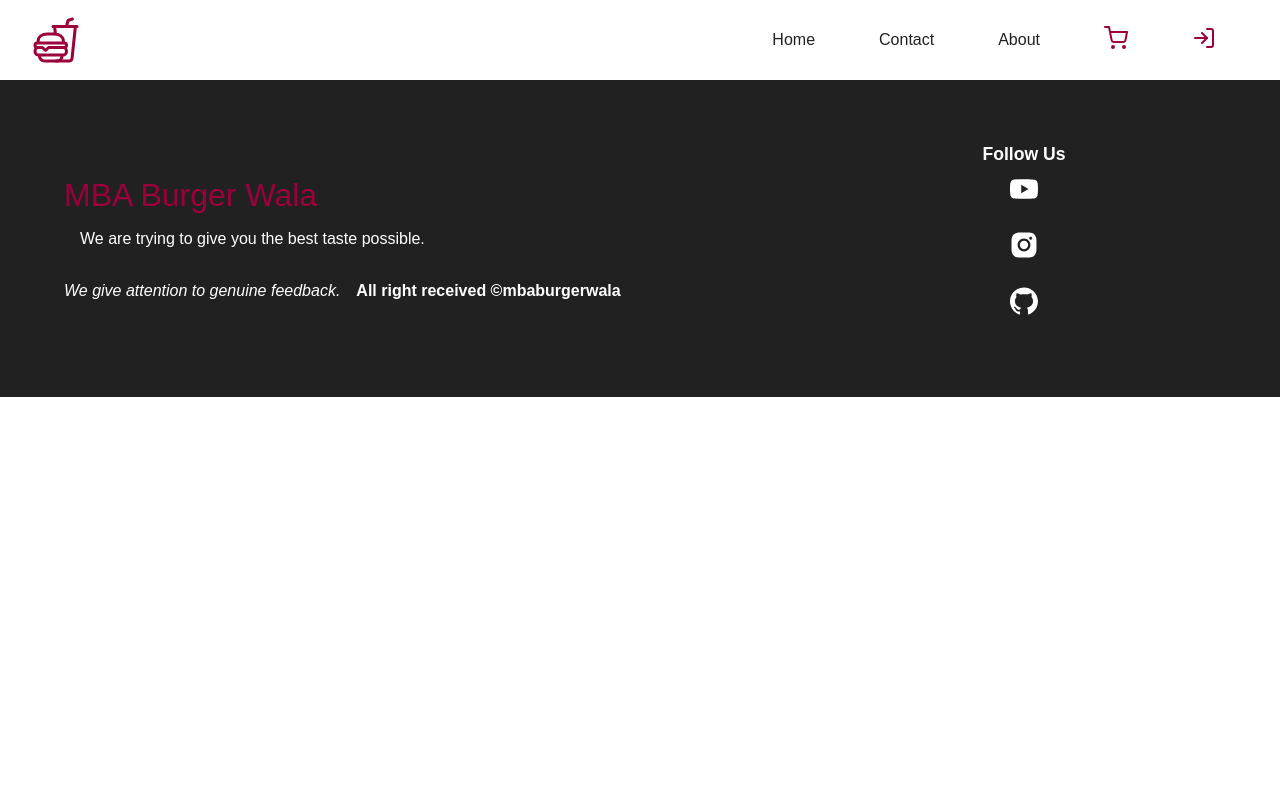
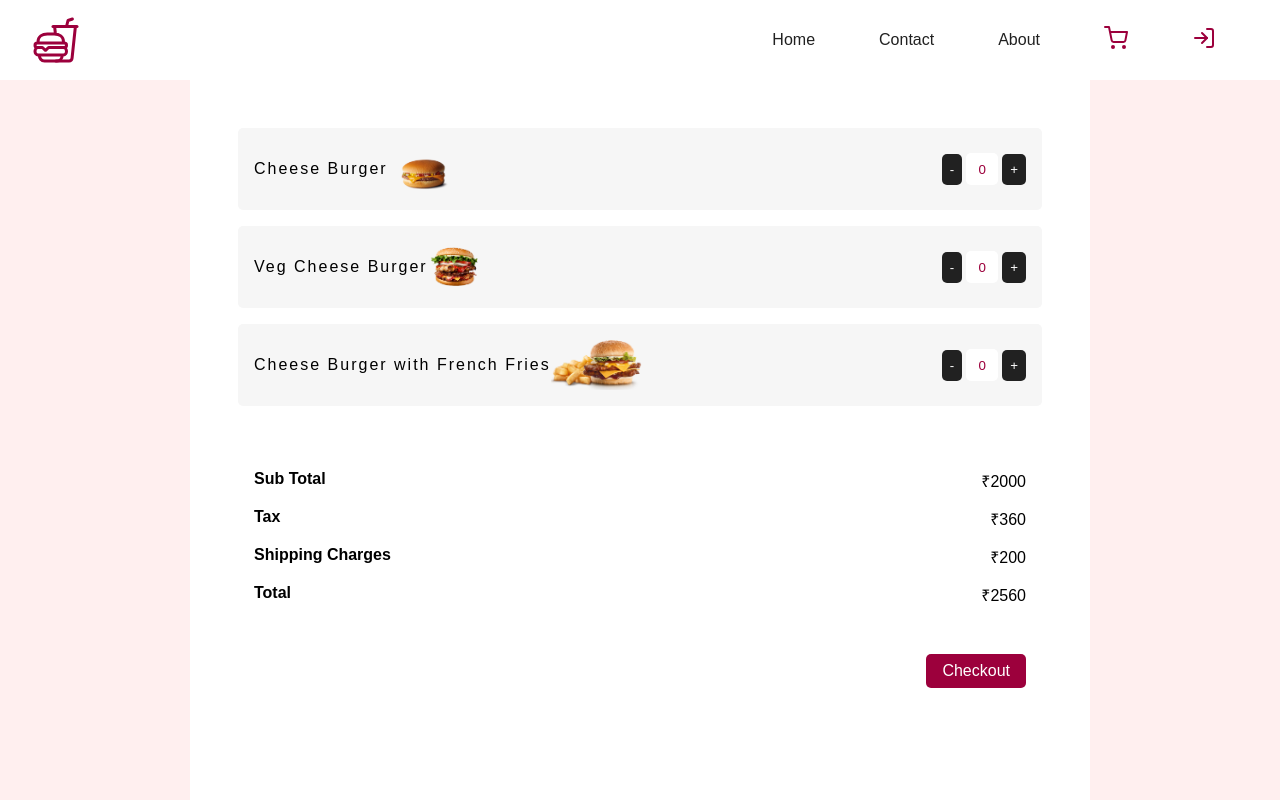
Before and after one commit to devpranab/mba-burger-wala-ui, a React (Create React App) app: page /cart in a window 1280 px wide. Shown: the top 800 px of the page. Built offline with nearby package versions, Linux system fonts and the light colour scheme; a web font is replaced by a local one.

Commit message:
Cart Section Design

```diff
--- a/src/App.js
+++ b/src/App.js
@@ -3,6 +3,7 @@ import Header from './components/Header/Header';
 import Home from './components/Home/Home';
 import Footer from './components/Footer/Footer';
 import Contact from './components/Contact/Contact';
+import Cart from './components/Cart/Cart';
 import './styles/app.scss';
 
 function App() {
@@ -12,6 +13,7 @@ function App() {
       <Routes>
         <Route path="/" element={<Home/>}></Route>
         <Route path="/contact" element={<Contact/>}></Route>
+        <Route path="/cart" element={<Cart/>}></Route>
       </Routes>
       <Footer/>
     </Router>
--- /dev/null
+++ b/src/components/Cart/Cart.js
@@ -0,0 +1,67 @@
+import React from "react";
+import './Cart.scss';
+import { Link } from "react-router-dom";
+import burger1 from "../../assets/images/burger1.png";
+import burger2 from "../../assets/images/burger2.png";
+import burger3 from "../../assets/images/burger3.png";
+import CartItem from "./CartItem";
+
+const Cart = () => {
+  const increment = (item) => {
+
+  };
+
+  const decrement = (item) => {
+
+  };
+
+  return (
+    <section className="cart">
+      <main>
+        <CartItem
+          title={"Cheese Burger"}
+          img={burger1}
+          value={0}
+          increment={() => increment(1)}
+          decrement={() => decrement(1)}
+        />
+        <CartItem
+          title={"Veg Cheese Burger"}
+          img={burger2}
+          value={0}
+          increment={() => increment(2)}
+          decrement={() => decrement(2)}
+        />
+        <CartItem
+          title={"Cheese Burger with French Fries"}
+          img={burger3}
+          value={0}
+          increment={() => increment(3)}
+          decrement={() => decrement(3)}
+        />
+
+        <article>
+          <div>
+            <h4>Sub Total</h4>
+            <p>₹{2000}</p>
+          </div>
+          <div>
+            <h4>Tax</h4>
+            <p>₹{2000 * 0.18}</p>
+          </div>
+          <div>
+            <h4>Shipping Charges</h4>
+            <p>₹{200}</p>
+          </div>{" "}
+          <div>
+            <h4>Total</h4>
+            <p>₹{2000 + 2000 * 0.18 + 200}</p>
+          </div>
+          <Link to="/shipping">Checkout</Link>
+        </article>
+      </main>
+    </section>
+  );
+};
+
+export default Cart;
--- /dev/null
+++ b/src/components/Cart/Cart.scss
@@ -0,0 +1,97 @@
+@import '../../styles/colors.scss';
+
+.cart {
+  background-color: $pink;
+  width: 100%;
+  height: 100vh;
+  margin-bottom: 100px;
+
+  > main {
+    height: 100%;
+    background-color: white;
+    max-width: 900px;
+    margin: auto;
+    padding: 2rem;
+
+    > article {
+      padding: 2rem;
+      > div {
+        display: flex;
+        justify-content: space-between;
+        margin: 1rem 0;
+      }
+
+      > a {
+        background-color: $red;
+        color: white;
+        padding: 0.5rem 1rem;
+        border-radius: 5px;
+        text-align: center;
+        margin-top: 2rem;
+        float: right;
+      }
+    }
+  }
+}
+
+.cartItem {
+  background-color: rgb(246, 246, 246);
+  margin: 1rem;
+  display: flex;
+  align-items: center;
+  justify-content: space-between;
+  padding: 1rem;
+  border-radius: 5px;
+
+  > div {
+    display: flex;
+    align-items: center;
+
+    > h4 {
+      font-weight: 200;
+      letter-spacing: 2px;
+    }
+
+    > img {
+      height: 50px;
+    }
+
+    > input {
+      text-align: center;
+      width: 2rem;
+      height: 2rem;
+      padding: 0.5rem;
+      border: none;
+      margin: 0.25rem;
+      outline: none;
+      border-radius: 5px;
+      color: $red;
+
+      &::-webkit-outer-spin-button,
+      &::-webkit-inner-spin-button {
+        -webkit-appearance: none;
+        margin: 0%;
+      }
+    }
+
+    > button {
+      cursor: pointer;
+      border: none;
+      padding: 0.5rem;
+      background-color: $dark;
+      color: white;
+      border-radius: 5px;
+    }
+  }
+}
+
+@media screen and (max-width: 600px) {
+    .cart {
+        margin-bottom: 20px;
+    }
+  .cart > main > article > a {
+    float: none;
+    display: block;
+    width: 100%;
+  }
+}
--- /dev/null
+++ b/src/components/Cart/CartItem.js
@@ -0,0 +1,20 @@
+import React from 'react';
+
+const CartItem = ({ value, title, img, increment, decrement }) => {
+    return (
+        <div className="cartItem">
+        <div>
+          <h4>{title}</h4>
+          <img src={img} alt="Item" />
+        </div>
+
+        <div>
+          <button onClick={decrement}>-</button>
+          <input type="number" readOnly value={value} />
+          <button onClick={increment}>+</button>
+        </div>
+      </div>
+    );
+};
+
+export default CartItem;
```
Also changed, not shown: src/components/Contact/Contact.css (deleted, +0 -78 lines), 2 other files (tests, documents, lock files or other folders).
